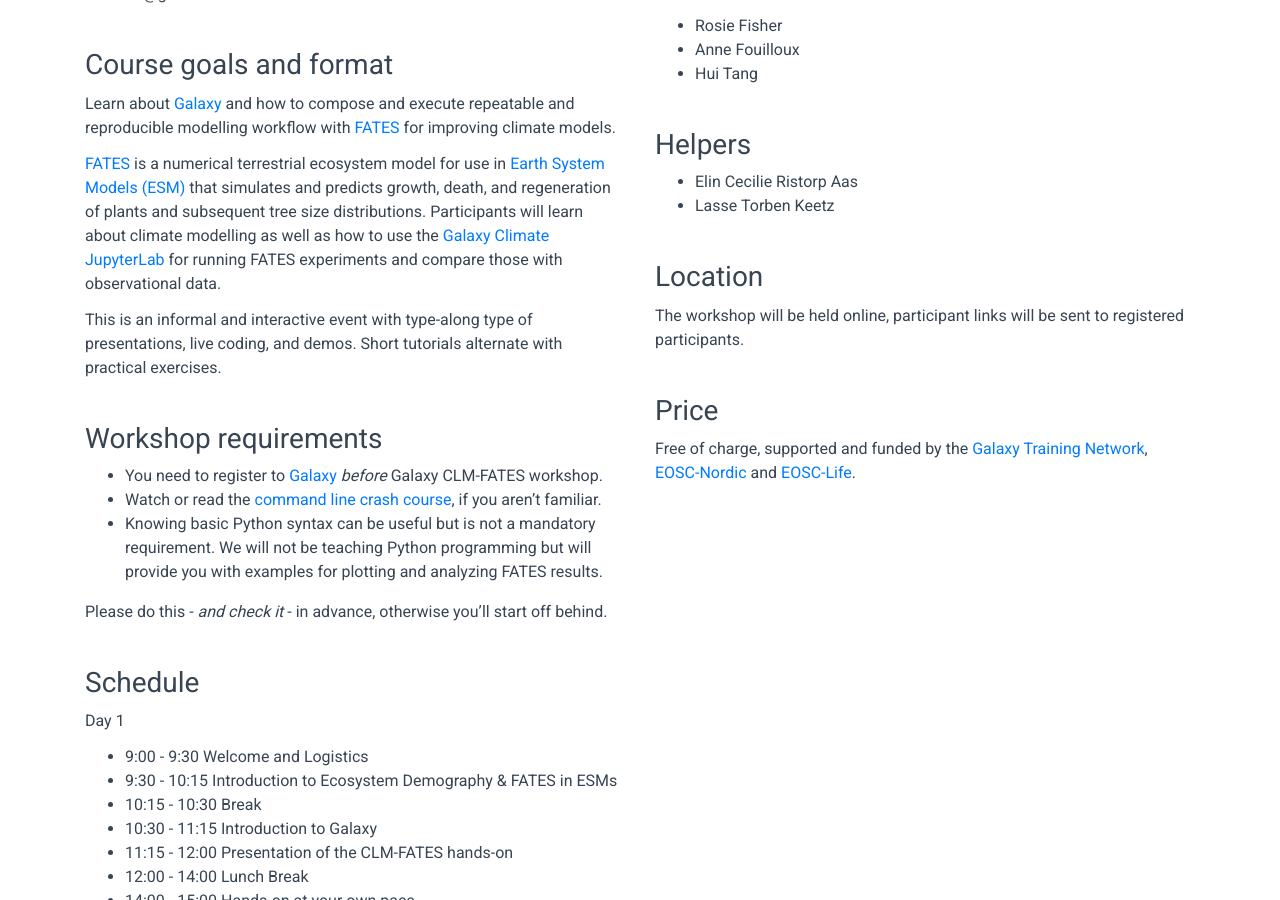
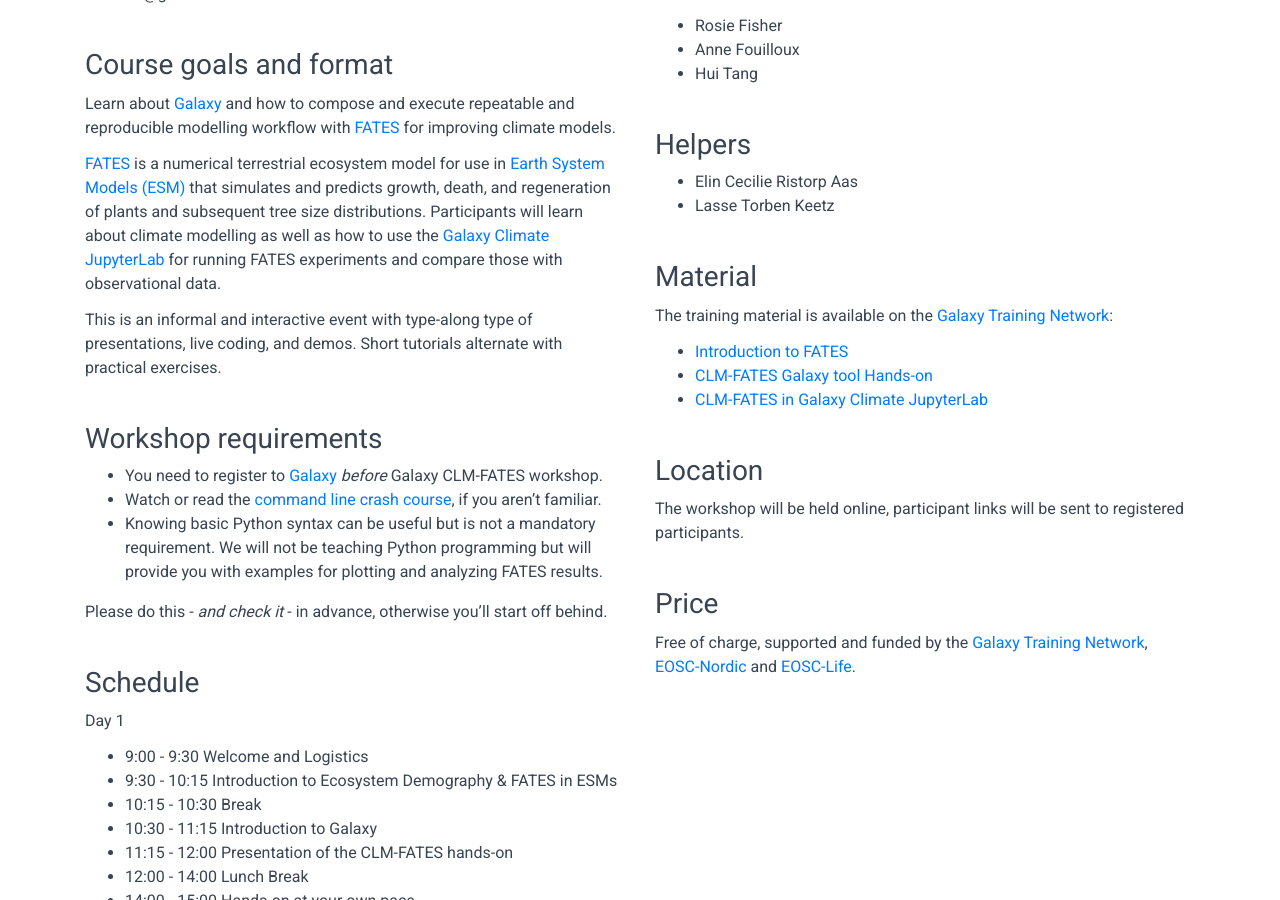
Before and after one commit to NordicESMhub/2020-10-26-galaxy-fates, a Jekyll site: the page built from index.md, in a window 1280 px wide and 900 px high, scrolled down 560 px. Built offline with Jekyll 4.4.1, drawn with Linux system fonts in a browser that asks for light colours; comment, search, counter and statistics services are not loaded.

Commit message:
added link to training material

```diff
--- a/right_column.md
+++ b/right_column.md
@@ -15,6 +15,15 @@ This 2-day course is aimed at field ecologists, environmental scientists, climat
 - Elin Cecilie Ristorp Aas
 - Lasse Torben Keetz
 
+### Material
+
+The training material is available on the [Galaxy Training Network](https://training.galaxyproject.org/):
+
+ - [Introduction to FATES](https://training.galaxyproject.org/training-material/topics/climate/tutorials/fates/slides.html)
+ - [CLM-FATES Galaxy tool Hands-on](https://training.galaxyproject.org/training-material/topics/climate/tutorials/fates/tutorial.html)
+ - [CLM-FATES in Galaxy Climate JupyterLab](https://training.galaxyproject.org/training-material/topics/climate/tutorials/fates-jupyterlab/tutorial.html)
+
+
 ### Location
 
 The workshop will be held online, participant links will be sent to
```
